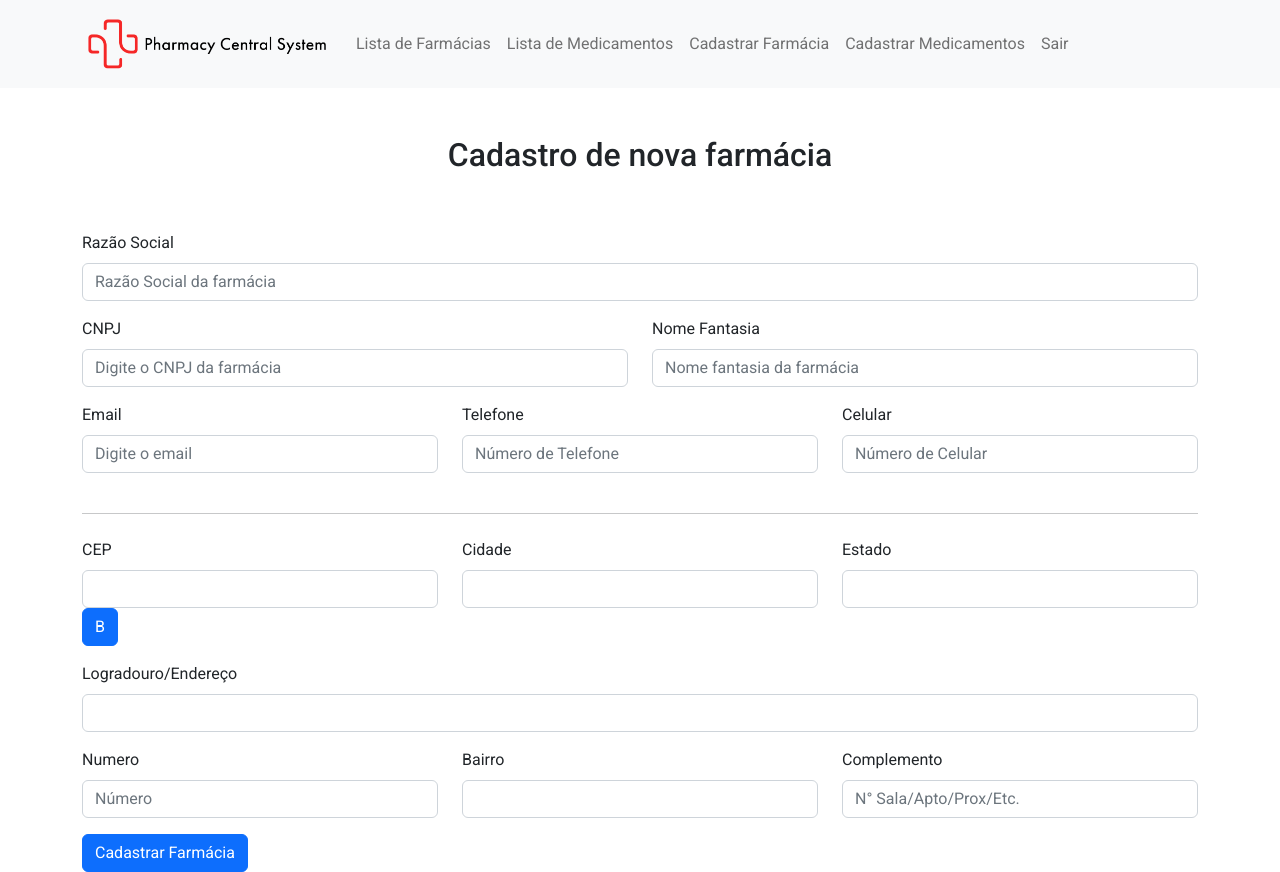
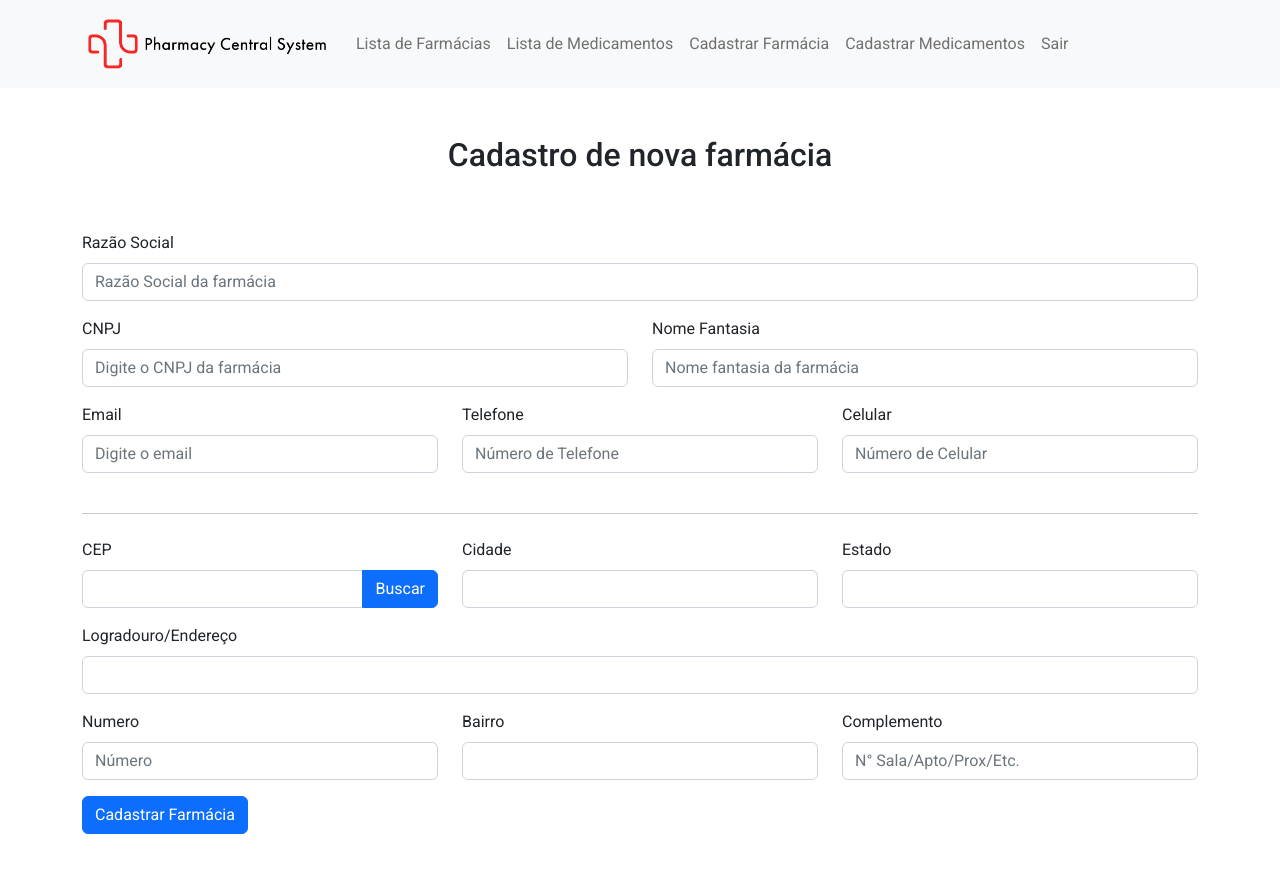
Before and after one commit to ThiagoThe/pharmacyCentralSystem, a React (Vite) app: page /cadastro-farmacias in a window 1280 px wide. After the commit the page ends 834 px from the top, so only its background shows below. Built offline with nearby package versions, Linux system fonts and the light colour scheme.

Commit message:
feat: add busca por cep na pag cadastro farm

```diff
--- a/src/pages/CadastroFarm.jsx
+++ b/src/pages/CadastroFarm.jsx
@@ -1,11 +1,7 @@
 import React from "react";
 import { useState } from "react";
 import { Header } from "../components/Header/Header";
-import Button from "react-bootstrap/Button";
-import Col from "react-bootstrap/Col";
-import Form from "react-bootstrap/Form";
-import Row from "react-bootstrap/Row";
-import { Container } from "react-bootstrap";
+import { Container, Button, Col, Form, Row, InputGroup } from "react-bootstrap";
 
 function CadastroFarm() {
   const [endereco, setEndereco] = useState();
@@ -100,6 +96,7 @@ function CadastroFarm() {
           <Row className="mb-3">
             <Form.Group as={Col} controlId="formGridCep">
               <Form.Label>CEP</Form.Label>
+              <InputGroup>
                 <Form.Control
                   value={formulario.cep}
                   onChange={(evento) =>
@@ -107,11 +104,13 @@ function CadastroFarm() {
                   }
                   required
                 />
+
                 <Button variant="primary" onClick={buscarCep}>
-                B
+                  Buscar
                 </Button>
+              </InputGroup>
             </Form.Group>
-            {console.log(endereco)}
+
             <Form.Group as={Col} controlId="formGridCidade">
               <Form.Label>Cidade</Form.Label>
               <Form.Control type="text" value={endereco?.localidade} required />
```
Lines whose indentation alone changed are shown as unchanged.
